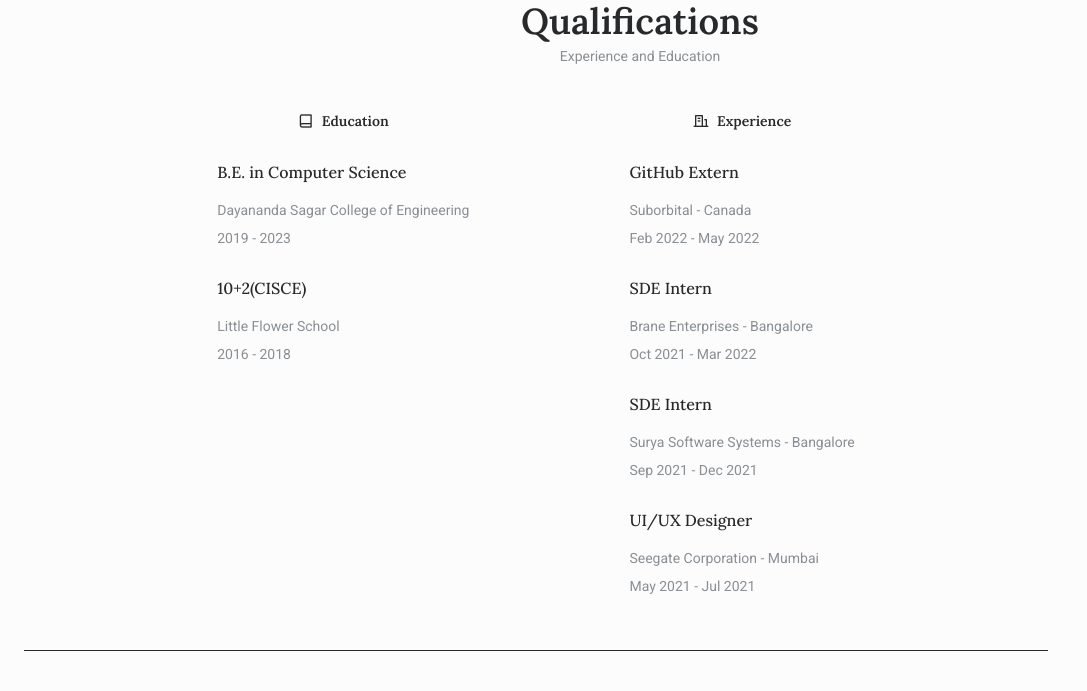
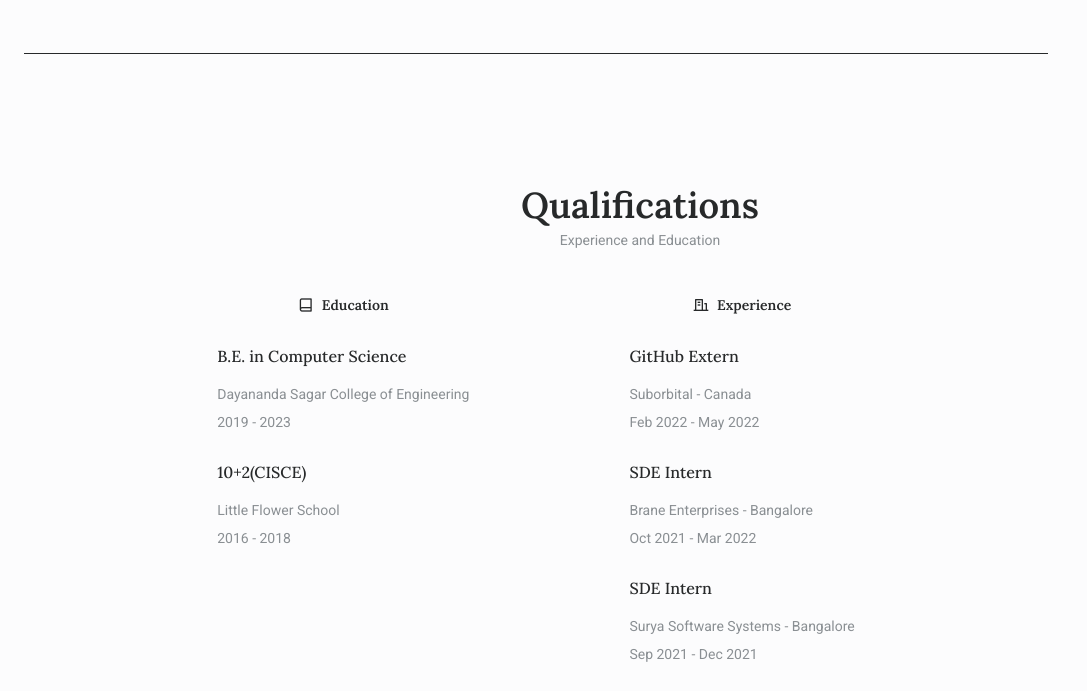
Before and after one commit to kritikmodi/responsive-portfolio-website, a plain HTML site: page index.html in a window 1280 px wide. Shown: the part 1419-2110 px from the top of the page, without its empty margins (0-1087 px from the left). Drawn offline with nearby package versions, Linux system fonts and the light colour scheme.

Commit message:
Add padding block section(large devices)

```diff
--- a/assets/css/styles.css
+++ b/assets/css/styles.css
@@ -1080,4 +1080,8 @@ body.dark-theme{
     color: var(--title-color);
   }
 
+  .section{
+    padding-block: 8rem 0;
+  }
+
 }
```
